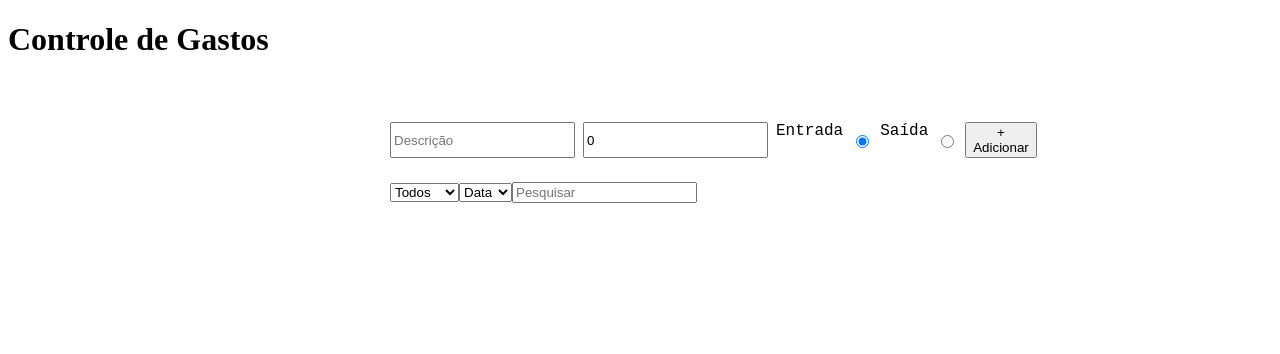
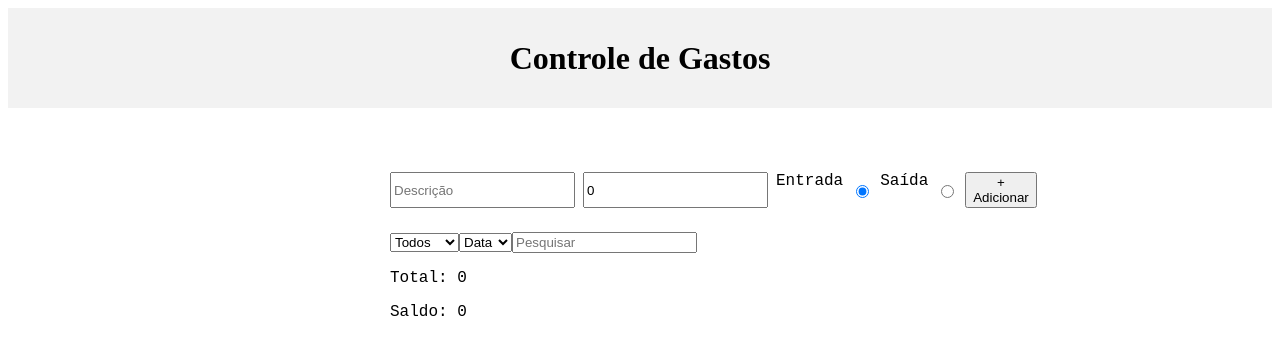
Before and after one commit to Saulorangel87/Controle-de-gastos--exercicio, a React (Vite) app: page / in a window 1280 px wide. Shown: the top 354 px of the page. Built offline with nearby package versions, Linux system fonts and the light colour scheme.

Commit message:
feat: adicionar cálculo de saldo e exibição total de gastos no formulário

```diff
--- a/src/components/FormGasto.jsx
+++ b/src/components/FormGasto.jsx
@@ -24,6 +24,13 @@ export default function FormGasto() {
   const excluirGasto = (id) => {
     setGastos(gastos.filter((gasto) => gasto.id !== id));
   };
+
+  const saldo = gastos.reduce((acumulado, gasto) => {
+    return (
+      acumulado +
+      (gasto.tipo === "Entrada" ? Number(gasto.valor) : -Number(gasto.valor))
+    );
+  }, 0);
 
   return (
     <div className={styles.FormGasto}>
@@ -80,6 +87,8 @@ export default function FormGasto() {
         onChange={(e) => setPesquisa(e.target.value)}
         value={pesquisa}
       />
+        <p>Total: {gastos.length}</p>
+        <p>Saldo: {saldo}</p>
       <ul className={styles.lista}>
         {gastos
           .filter(
--- a/src/components/Header.module.css
+++ b/src/components/Header.module.css
@@ -0,0 +1,7 @@
+.Header {
+    display: flex;
+    align-items: center;
+    justify-content: center;
+    height: 100px;
+    background-color: #f2f2f2;
+}
```
